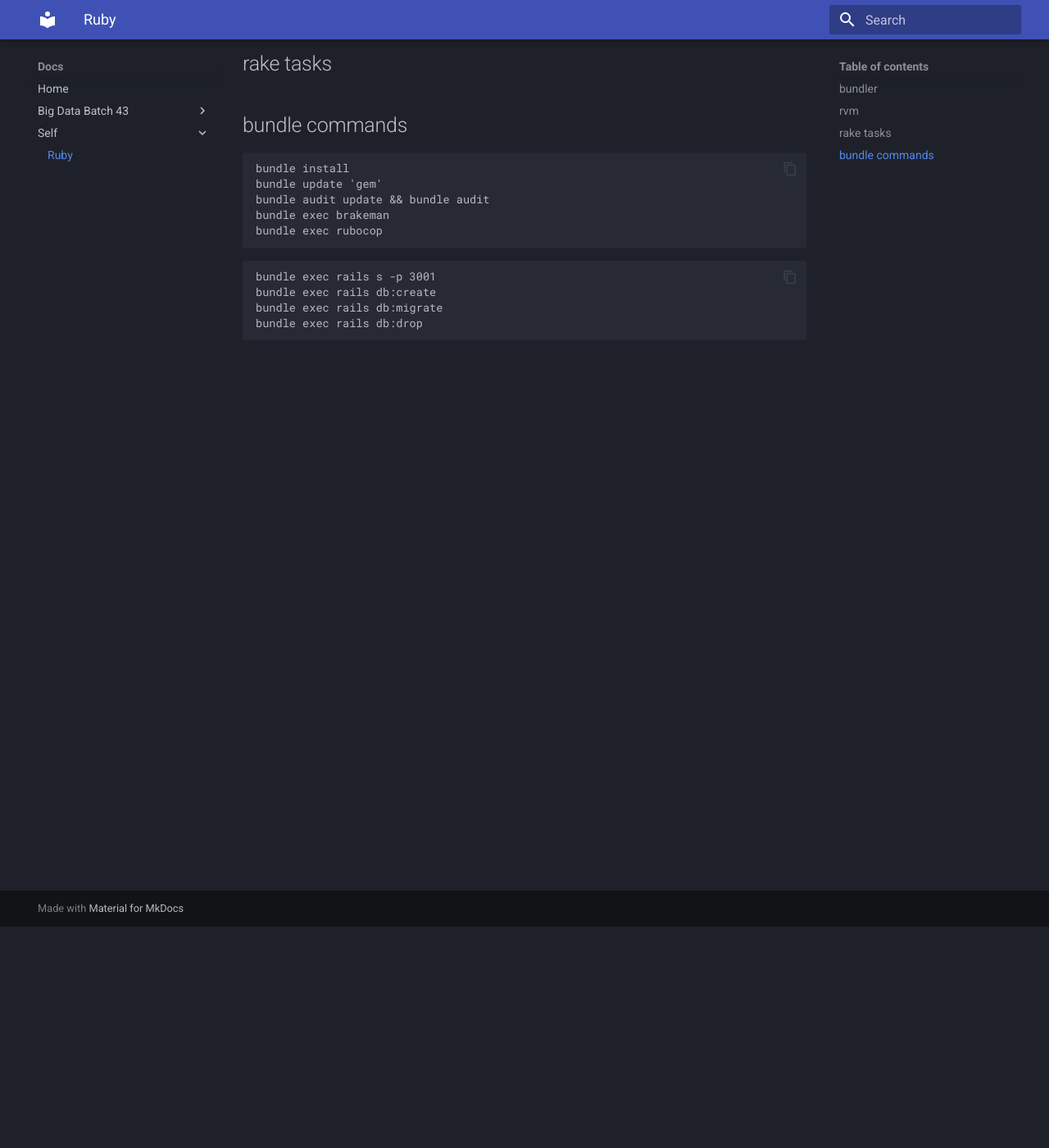
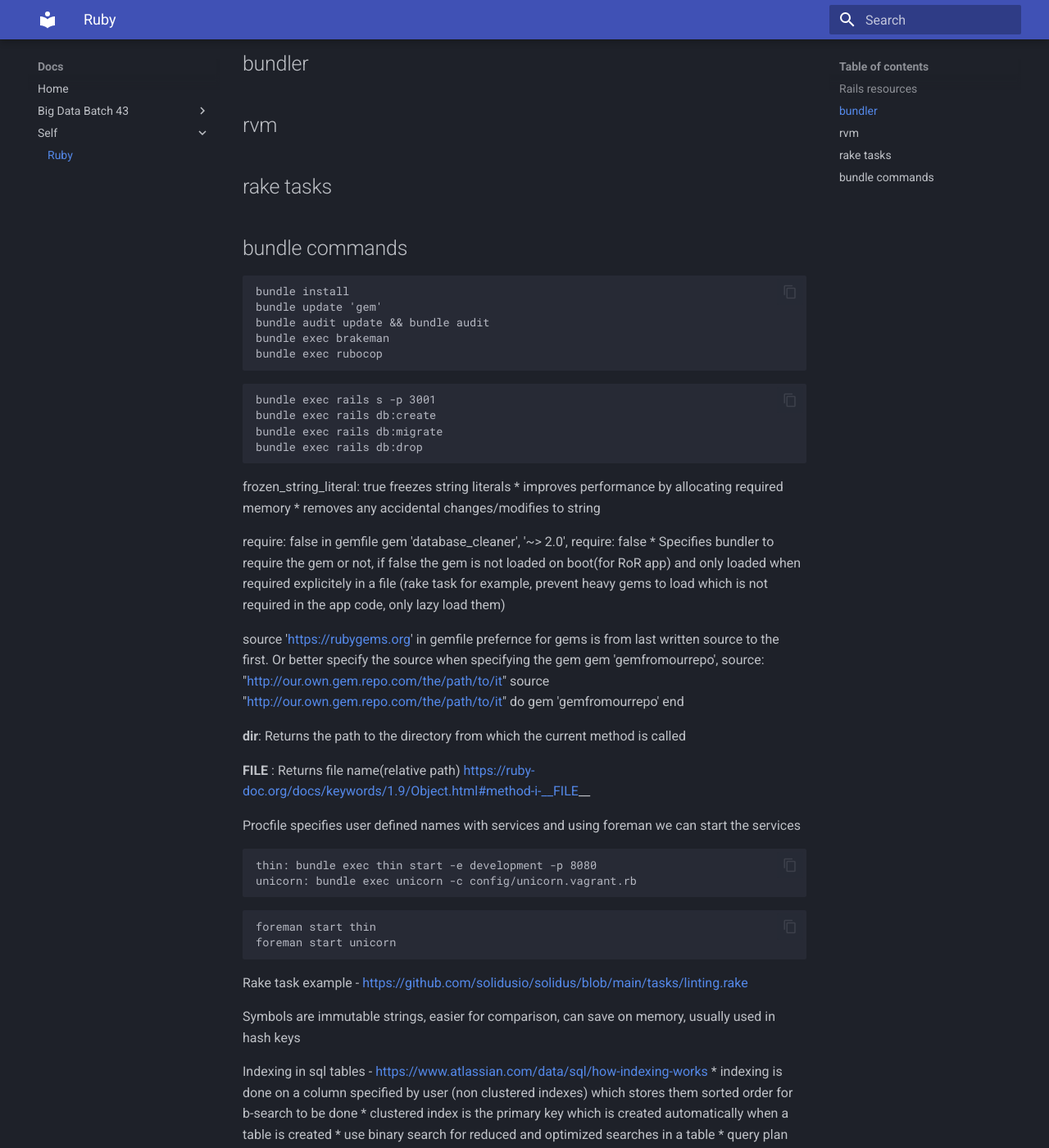
Before and after one commit to leodude77/docs, an MkDocs documentation site: the page built from docs/self/ruby.md, in a window 1280 px wide and 1400 px high, scrolled down 270 px. Shown: the whole window at 82% size. Built offline with MkDocs 1.6.1 and Material for MkDocs 9.7.7, drawn with Linux system fonts in a browser that asks for light colours; some of the changed text lies outside the part shown.

Commit message:
rough add

````diff
--- a/docs/self/ruby.md
+++ b/docs/self/ruby.md
@@ -1,5 +1,8 @@
 # Topics
 
+## Rails resources
+* https://github.com/fpsvogel/learn-ruby#rails-codebases-to-study
+* https://github.com/solidusio/solidus
 ## bundler
 
 ## rvm
@@ -21,3 +24,82 @@
 bundle exec rails db:migrate
 bundle exec rails db:drop
 ```
+
+frozen_string_literal: true
+freezes string literals
+* improves performance by allocating required memory
+* removes any accidental changes/modifies to string
+
+require: false in gemfile
+gem 'database_cleaner', '~> 2.0', require: false
+* Specifies bundler to require the gem or not, if false the gem is not loaded on boot(for RoR app) and only loaded when required explicitely in a file (rake task for example, prevent heavy gems to load which is not required in the app code, only lazy load them)
+
+source 'https://rubygems.org' in gemfile
+prefernce for gems is from last written source to the first. Or better specify the source when specifying the gem
+gem 'gemfromourrepo', source: "http://our.own.gem.repo.com/the/path/to/it"
+source "http://our.own.gem.repo.com/the/path/to/it" do
+  gem 'gemfromourrepo'
+end
+
+__dir__: Returns the path to the directory from which the current method is called
+
+__FILE__ : Returns file name(relative path) https://ruby-doc.org/docs/keywords/1.9/Object.html#method-i-__FILE__
+
+Procfile specifies user defined names with services and using foreman we can start the services
+```procfile.dev
+thin: bundle exec thin start -e development -p 8080
+unicorn: bundle exec unicorn -c config/unicorn.vagrant.rb
+```
+```
+foreman start thin
+foreman start unicorn
+```
+
+Rake task example - https://github.com/solidusio/solidus/blob/main/tasks/linting.rake
+
+Symbols are immutable strings, easier for comparison, can save on memory, usually used in hash keys
+
+Indexing in sql tables - https://www.atlassian.com/data/sql/how-indexing-works
+* indexing is done on a column specified by user (non clustered indexes) which stores them sorted order for b-search to be done
+* clustered index is the primary key which is created automatically when a table is created
+* use binary search for reduced and optimized searches in a table
+* query plan uses indexes when querying
+
+Ror migration file example - https://github.com/solidusio/solidus/blob/main/api/db/migrate/20131017162334_add_index_to_user_spree_api_key.rb
+
+routes is under config folder
+
+attr_reader
+attr_writer
+attr_accessor - (both getter and setter done auto, instance variable assigned)
+
+class_attribute (RoR specific) (Children do not inherit the value, ie changing at child object will not change the parent value)
+class_attribute :klass_atr
+
+modules are usally just specifying and using methods at varying levels in the app (basically sharing throughout)
+
+self keyword used within a method, refers to the object which called the method
+self in a module is used to directly use the method without mixing it in(include, extend..)
+In a class, it refers to the class object itself. Meaning the instances of this class cant use that method, the method can only be called directly from class. Bottom 3 are pretty much the same (Understand singleton)
+```
+class A
+    def self.some_method
+        puts "Self check"
+    end
+end
+
+Class A
+    def A.some_method
+        puts "Self check"
+    end
+end
+
+A = Class.new
+def A.some_method
+    puts "Self check"
+end
+```
+
+delayed jobs
+database.yml
+Sidekiq worker
````
